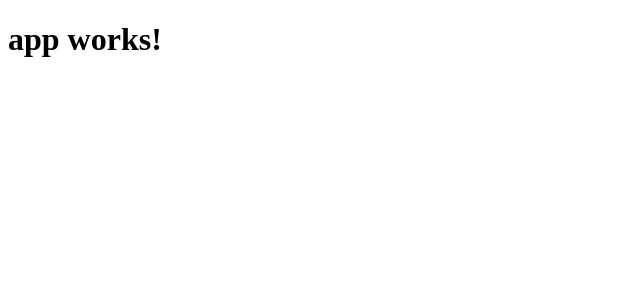
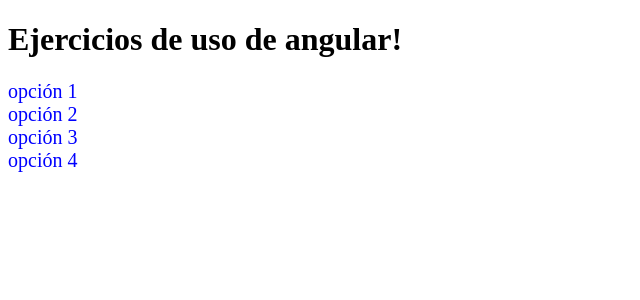
Before and after one commit to mpita/test_Angular2, an Angular app: page / in a window 1280 px wide. Shown: the top 300 px of the page, without its empty margins (0-640 px from the left). Built offline with nearby package versions, Linux system fonts and the light colour scheme.

Commit message:
add new component input

```diff
--- a/src/app/app.component.html
+++ b/src/app/app.component.html
@@ -1,3 +1,6 @@
 <h1>
   {{title}}
 </h1>
+<div *ngFor="let voto of votos">
+  <input-component voto="{{voto.title}}"></input-component>
+</div>
--- a/src/app/app.component.ts
+++ b/src/app/app.component.ts
@@ -1,4 +1,7 @@
 import { Component } from '@angular/core';
+
+// importamos input componet que creamos
+import { InputComponet } from './input/input.component'
 
 @Component({
   selector: 'app-root',
@@ -6,5 +9,14 @@ import { Component } from '@angular/core';
   styleUrls: ['./app.component.css']
 })
 export class AppComponent {
-  title = 'app works!';
+  // title que se muestra en app component
+  title = 'Ejercicios de uso de angular!';
+
+  // votos array visible en input app que se integar con el selector input-componet
+  votos = [
+    {title: 'opción 1'},
+    {title: 'opción 2'},
+    {title: 'opción 3'},
+    {title: 'opción 4'},
+  ]
 }
--- /dev/null
+++ b/src/app/input/input.component.css
@@ -0,0 +1,4 @@
+span {
+    font-size: 20px;
+    color: blue;
+}
--- /dev/null
+++ b/src/app/input/input.component.html
@@ -0,0 +1 @@
+<span>{{voto}}</span>
```
Also changed, not shown: src/app/app.module.ts (+6 -1 lines), src/app/input/input.component.ts (added, +16 -0 lines).
